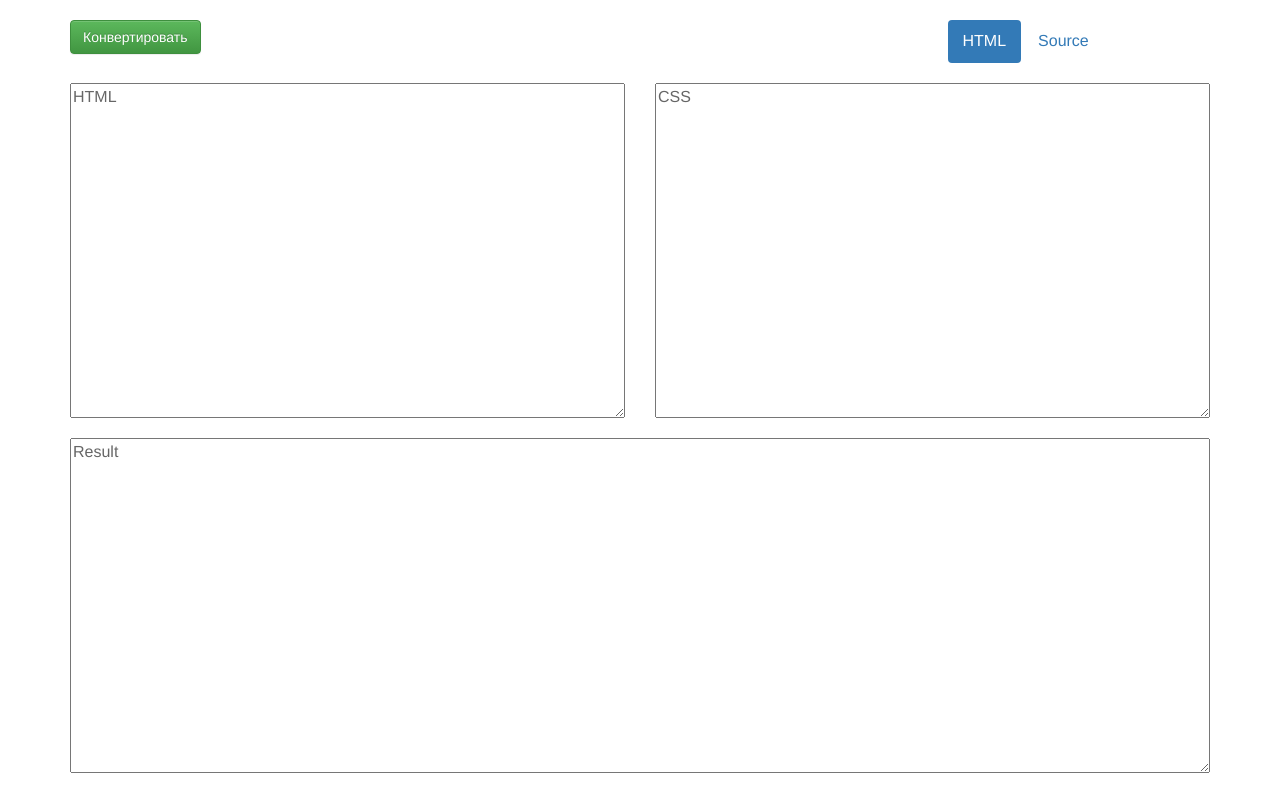
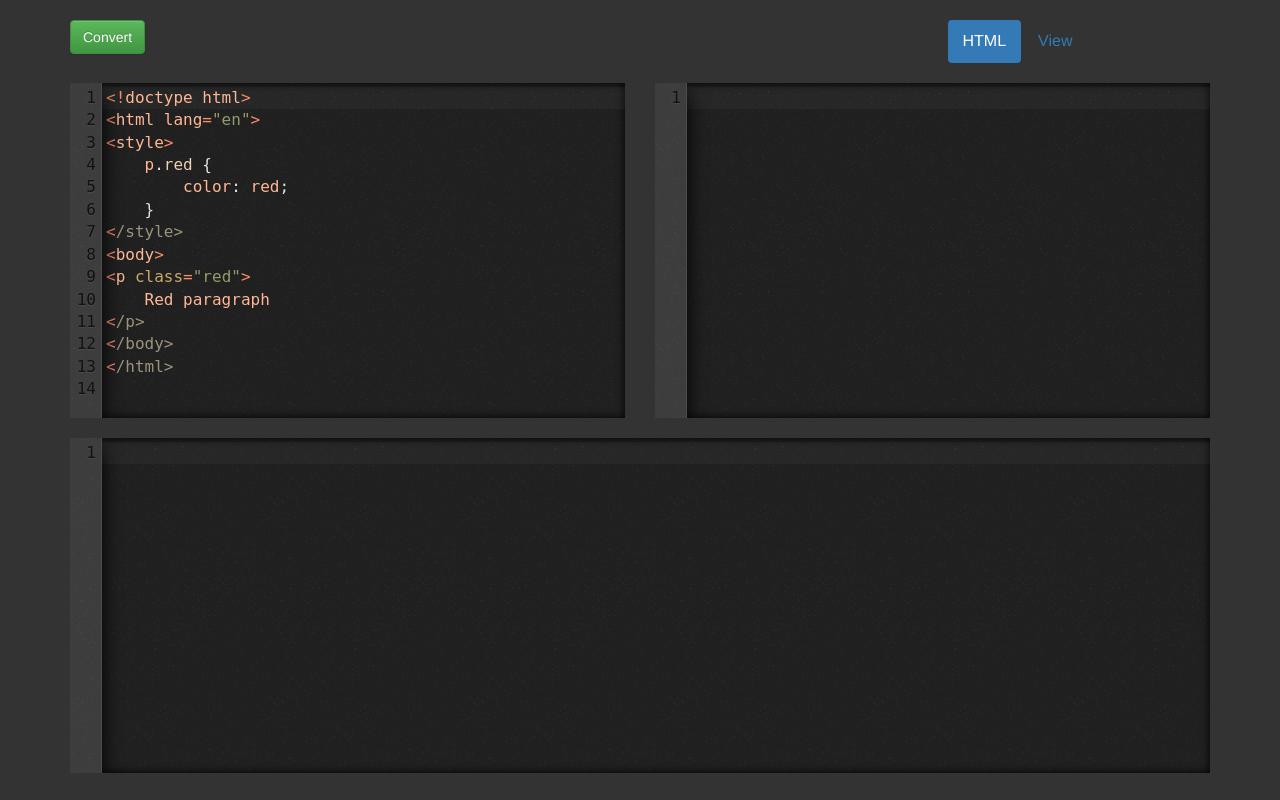
Before and after one commit to itairov/cssinliner, a PHP site: page / in a window 1280 px wide. Run offline with PHP 8.4, Linux system fonts and the light colour scheme; some libraries are stand-ins or nearby versions.

Commit message:
PROG added codemirror js for highlight

```diff
--- a/css/main.css
+++ b/css/main.css
@@ -32,6 +32,7 @@ html {
 body {
     font-size: 16px;
     padding-top:20px;
+    background-color: #333333;
 }
 
 .header{
@@ -58,3 +59,9 @@ body {
 .container__textarea {
     width: 100%;
 }
+
+.main_block__col--css .CodeMirror,
+.main_block__col--html .CodeMirror,
+.main_block__col--result .CodeMirror {
+    height: 100%;
+}
--- a/index.html
+++ b/index.html
@@ -10,6 +10,8 @@
     <link rel="stylesheet" href="libs/normalize.css">
     <link rel="stylesheet" href="libs/bootstrap/bootstrap.min.css" />
     <link rel="stylesheet" href="libs/bootstrap/bootstrap-theme.min.css" />
+    <link rel="stylesheet" href="https://cdnjs.cloudflare.com/ajax/libs/codemirror/5.12.0/codemirror.min.css" />
+    <link rel="stylesheet" href="https://cdnjs.cloudflare.com/ajax/libs/codemirror/5.12.0/theme/ambiance.min.css" />
     <link rel="stylesheet" href="css/main.css" />
 </head>
 
@@ -17,33 +19,52 @@
     <header class="header container">
         <div class="row">
             <div class="col-md-9">
-                <button type="button" class="btn btn-success">Конвертировать</button>
+                <button type="button" class="btn btn-success js-convert">Convert</button>
             </div>
             <div class="col-md-3">
                 <ul class="nav nav-pills">
                     <li role="presentation" class="active js-toggle js-html"><a href="#">HTML</a></li>
-                    <li role="presentation" class="js-toggle js-source"><a href="#">Source</a></li>
+                    <li role="presentation" class="js-toggle js-source"><a href="#">View</a></li>
                 </ul>
             </div>
         </div>
     </header>
     <main class="container main_block height__adaptive--100 ">
         <div class="row main_block__row height__adaptive--50">
-            <div class="col-md-6 height__adaptive--100">
-                <textarea class="container__textarea container__textarea--html height__adaptive--100" placeholder="HTML"></textarea>
+            <div class="col-md-6 height__adaptive--100 main_block__col--html">
+                <textarea class="container__textarea container__textarea--html height__adaptive--100" placeholder="HTML">
+<!doctype html>
+<html lang="en">
+<style>
+    p.red {
+        color: red;
+    }
+</style>
+<body>
+<p class="red">
+    Red paragraph
+</p>
+</body>
+</html>
+                </textarea>
             </div>
-            <div class="col-md-6 height__adaptive--100">
+            <div class="col-md-6 height__adaptive--100 main_block__col--css">
                 <textarea class="container__textarea container__textarea--css height__adaptive--100" placeholder="CSS"></textarea>
             </div>
         </div>
         <div class="main_block__row row height__adaptive--50">
-            <div class="col-md-12 height__adaptive--100">
+            <div class="col-md-12 height__adaptive--100 main_block__col--result">
                 <!--  <div class="container__html-view"></div> -->
-                <textarea class="container__textarea container__textarea--result height__adaptive--100" placeholder="Result"></textarea>
+                <textarea class="container__textarea container__textarea--result height__adaptive--100" placeholder="Inlined HTML"></textarea>
             </div>
         </div>
     </main>
     <script src="libs/jquery/jquery-1.11.1.min.js"></script>
+    <script src="http://cdnjs.cloudflare.com/ajax/libs/codemirror/5.12.0/codemirror.min.js"></script>
+    <script src="http://cdnjs.cloudflare.com/ajax/libs/codemirror/5.12.0/mode/javascript/javascript.min.js"></script>
+    <script src="http://cdnjs.cloudflare.com/ajax/libs/codemirror/5.12.0/mode/css/css.min.js"></script>
+    <script src="https://cdnjs.cloudflare.com/ajax/libs/codemirror/5.12.0/addon/selection/active-line.min.js"></script>
+    <script src="https://cdnjs.cloudflare.com/ajax/libs/codemirror/5.12.0/addon/edit/matchbrackets.min.js"></script>
     <script src="js/common.js"></script>
     <!-- Yandex.Metrika counter -->
     <!-- /Yandex.Metrika counter -->
--- a/js/common.js
+++ b/js/common.js
@@ -1,4 +1,30 @@
 $(document).ready(function() {
-    alert('Hello JS');
+    var htmlTextArea = $('.container__textarea--html').get(0);
+    var cssTextArea = $('.container__textarea--css').get(0);
+    var resultTextArea = $('.container__textarea--result').get(0);
 
+    var myHtml = CodeMirror.fromTextArea(htmlTextArea, {
+        lineNumbers: true,              // показывать номера строк
+        matchBrackets: true,            // подсвечивать парные скобки
+        indentUnit: 4,                  // размер табуляции
+        theme: 'ambiance',
+        styleActiveLine: true
+    });
+
+    var resultHtml = CodeMirror.fromTextArea(resultTextArea, {
+        lineNumbers: true,              // показывать номера строк
+        matchBrackets: true,            // подсвечивать парные скобки
+        indentUnit: 4,                  // размер табуляции
+        theme: 'ambiance',
+        styleActiveLine: true
+    });
+
+    var myCss = CodeMirror.fromTextArea(cssTextArea, {
+        mode: 'css',                    // стиль подсветки
+        lineNumbers: true,              // показывать номера строк
+        matchBrackets: true,            // подсвечивать парные скобки
+        indentUnit: 4,                   // размер табуляции
+        theme: 'ambiance',
+        styleActiveLine: true
+    });
 });
```
